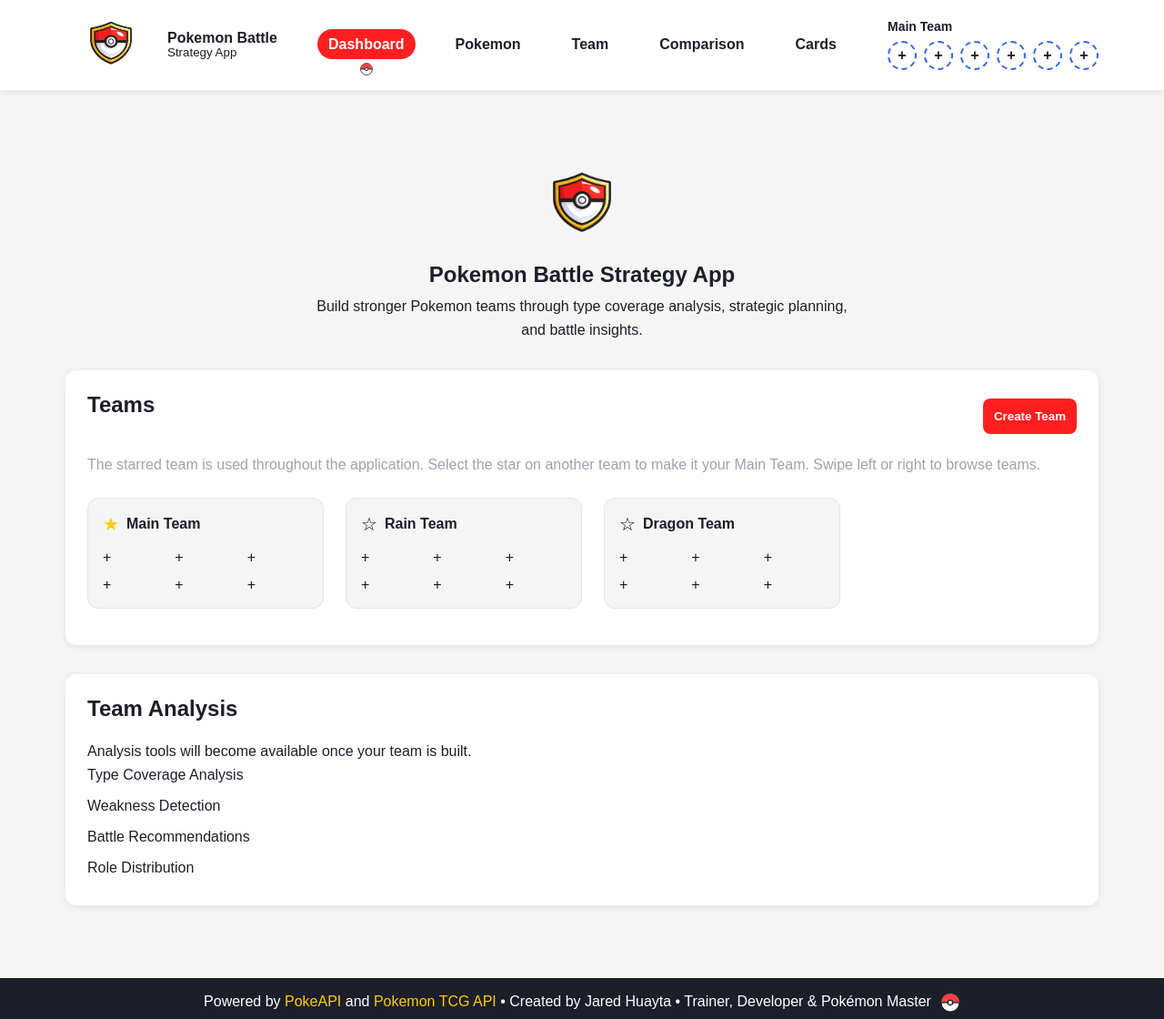
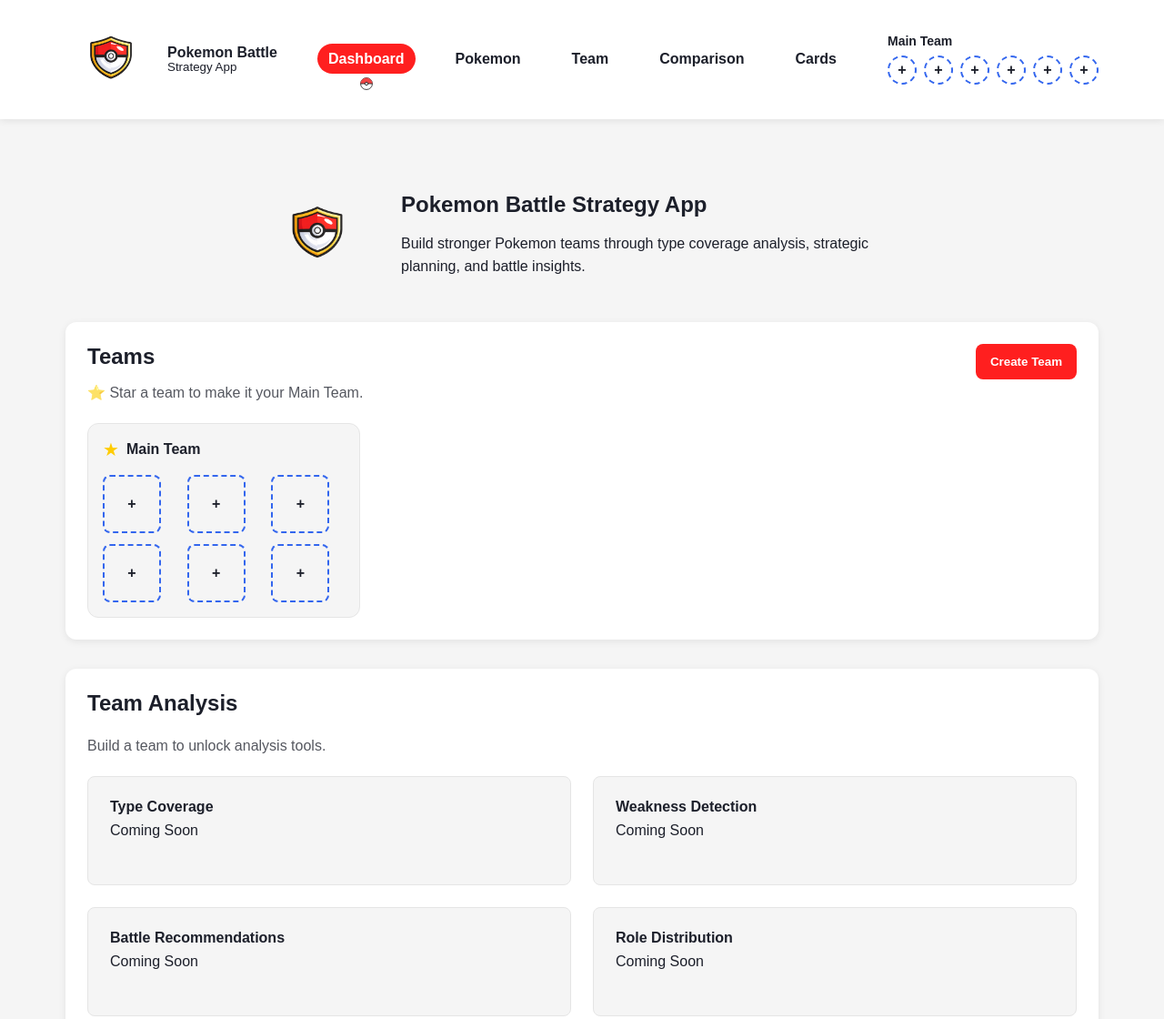
Before and after one commit to itsmejared/pokemon-battle-strategy, a website built with Vite: page src/index.html in a window 1280 px wide. Shown: the top 1120 px of the page at 91% size. Built offline with nearby package versions, Linux system fonts and the light colour scheme.

Commit message:
dashboard v2

```diff
--- a/src/css/style.css
+++ b/src/css/style.css
@@ -1,4 +1,28 @@
-@import "./variables.css";
+:root {
+  --color-primary: #ff1f1f;
+  --color-secondary: #3366ee;
+  --color-accent: #ffcc00;
+  --color-white: #ffffff;
+  --color-dark: #1c1f2a;
+  --color-gray-100: #f5f5f5;
+  --color-gray-200: #e5e5e5;
+  --color-gray-400: #9ca3af;
+  --max-width: 1200px;
+  --radius-sm: 8px;
+  --radius-md: 12px;
+  --radius-lg: 20px;
+  --shadow-sm: 0 2px 8px rgb(0 0 0 / 8%);
+  --shadow-md: 0 4px 16px rgb(0 0 0 / 12%);
+  --space-xs: 0.5rem;
+  --space-sm: 1rem;
+  --space-md: 1.5rem;
+  --space-lg: 2rem;
+  --space-xl: 3rem;
+}
+
+/* =====================
+   RESET
+===================== */
 
 * {
   margin: 0;
@@ -11,17 +35,17 @@ html {
 }
 
 body {
-  font-family: Arial, Helvetica, sans-serif;
-  background-color: var(--color-gray-100);
-  color: var(--color-dark);
   min-height: 100vh;
   display: flex;
   flex-direction: column;
+  font-family: Arial, Helvetica, sans-serif;
+  color: var(--color-dark);
+  background-color: var(--color-gray-100);
 }
 
 img {
+  display: block;
   max-width: 100%;
-  display: block;
 }
 
 a {
@@ -37,10 +61,43 @@ ul {
   flex: 1;
 }
 
+/* =====================
+   LAYOUT
+===================== */
+
 .container {
   width: min(100%, var(--max-width));
-  margin: 0 auto;
+  margin-inline: auto;
   padding: var(--space-lg);
+}
+
+.card {
+  background-color: var(--color-white);
+  border-radius: var(--radius-md);
+  box-shadow: var(--shadow-sm);
+}
+
+.panel {
+  padding: var(--space-md);
+}
+
+.section-title {
+  margin-bottom: var(--space-md);
+}
+
+/* =====================
+   REUSABLE
+===================== */
+
+.pokemon-slot {
+  width: 64px;
+  height: 64px;
+  display: flex;
+  align-items: center;
+  justify-content: center;
+  border: 2px dashed var(--color-secondary);
+  border-radius: var(--radius-sm);
+  font-weight: 700;
 }
 
 /* =====================
@@ -53,9 +110,6 @@ ul {
 }
 
 .header-container {
-  width: min(100%, var(--max-width));
-  margin: 0 auto;
-  padding: var(--space-sm) var(--space-lg);
   display: flex;
   align-items: center;
   justify-content: space-between;
@@ -75,8 +129,9 @@ ul {
 .logo-text {
   display: flex;
   flex-direction: column;
+
+  line-height: 1.1;
   font-weight: 700;
-  line-height: 1.1;
 }
 
 .logo-text small {
@@ -85,21 +140,21 @@ ul {
 
 .menu-toggle {
   display: none;
+  width: 40px;
+  height: 40px;
+  border: none;
+  background: none;
+  cursor: pointer;
   flex-direction: column;
   justify-content: center;
   gap: 5px;
-  width: 40px;
-  height: 40px;
-  background: none;
-  border: none;
-  cursor: pointer;
 }
 
 .menu-toggle span {
   width: 24px;
   height: 3px;
+  border-radius: 999px;
   background-color: var(--color-dark);
-  border-radius: 999px;
   transition: all 0.3s ease;
 }
 
@@ -131,8 +186,7 @@ ul {
     transform 0.2s ease;
 }
 
-.main-nav a:hover,
-.main-nav a:active {
+.main-nav a:hover {
   background-color: var(--color-primary);
   color: var(--color-white);
   transform: translateY(-2px);
@@ -152,8 +206,8 @@ ul {
   width: 14px;
   height: 14px;
   background-image: url("/images/pokeball.svg");
+  background-repeat: no-repeat;
   background-size: contain;
-  background-repeat: no-repeat;
 }
 
 .team-preview {
@@ -172,36 +226,10 @@ ul {
   gap: 0.5rem;
 }
 
-.team-slot {
+.team-preview .pokemon-slot {
   width: 32px;
   height: 32px;
   border-radius: 50%;
-  border: 2px dashed var(--color-secondary);
-  display: flex;
-  align-items: center;
-  justify-content: center;
-  font-weight: bold;
-  flex-shrink: 0;
-}
-
-.team-pokemon-grid {
-  display: grid;
-  grid-template-columns: repeat(3, 1fr);
-  gap: 0.75rem;
-}
-
-.team-pokemon-grid .team-slot {
-  width: 64px;
-  height: 64px;
-  border-radius: var(--radius-sm);
-}
-
-/* =====================
-   HERO
-===================== */
-.hero-logo {
-  width: 140px;
-  margin: 0 auto 1rem;
 }
 
 /* =====================
@@ -209,101 +237,90 @@ ul {
 ===================== */
 
 .dashboard {
-  padding: 3rem 1rem;
+  padding: var(--space-xl) var(--space-sm);
 }
 
-.dashboard-header {
-  text-align: center;
-  margin-bottom: 2rem;
+.hero {
+  display: flex;
+  align-items: center;
+  justify-content: center;
+  gap: var(--space-lg);
+  margin-bottom: var(--space-xl);
 }
 
-.dashboard-header h1 {
-  margin-bottom: 0.5rem;
+.hero-logo {
+  width: 120px;
+  flex-shrink: 0;
 }
 
-.dashboard-header p {
-  max-width: 600px;
-  margin: 0 auto;
+.hero-content {
+  max-width: 550px;
+}
+
+.hero-content h1 {
+  margin-bottom: var(--space-sm);
+}
+
+.hero-content p {
   line-height: 1.6;
 }
 
 .dashboard-grid {
-  display: grid;
+  display: flex;
+  flex-direction: column;
   gap: var(--space-lg);
 }
 
-.dashboard-card {
-  background-color: var(--color-white);
-  border-radius: var(--radius-md);
-  padding: var(--space-md);
-  box-shadow: var(--shadow-sm);
-}
-
-.dashboard-card h2 {
-  margin-bottom: var(--space-md);
-}
-
 .dashboard-button {
-  display: block;
-  padding: 0.75rem;
+  padding: 0.75rem 1rem;
   border: none;
   border-radius: var(--radius-sm);
   background-color: var(--color-primary);
   color: var(--color-white);
-  text-align: center;
   font-weight: 600;
   cursor: pointer;
-  transition: opacity 0.2s ease;
 }
 
 .dashboard-button:hover {
   opacity: 0.9;
 }
 
-.coming-soon-list li {
-  padding: 0.5rem 0;
-}
-
 /* =====================
    TEAMS
 ===================== */
+
 .teams-header {
   display: flex;
   justify-content: space-between;
-  align-items: center;
-  margin-bottom: var(--space-sm);
+  align-items: flex-start;
+  margin-bottom: var(--space-md);
 }
 
 .teams-help {
-  color: var(--color-gray-400);
-  line-height: 1.5;
-  margin-bottom: var(--space-md);
-  overflow-wrap: break-word;
+  margin-top: -0.5rem;
+  opacity: 0.75;
 }
 
 .teams-carousel {
   display: flex;
   gap: var(--space-md);
   overflow-x: auto;
-  padding-bottom: var(--space-sm);
+  scroll-behavior: smooth;
+  scroll-snap-type: x proximity;
+  scrollbar-width: none;
 }
 
 .teams-carousel::-webkit-scrollbar {
-  height: 8px;
-}
-
-.teams-carousel::-webkit-scrollbar-thumb {
-  background: var(--color-gray-400);
-  border-radius: 999px;
+  display: none;
 }
 
 .team-card {
-  width: 260px;
+  flex: 0 0 300px;
   background-color: var(--color-gray-100);
   border: 1px solid var(--color-gray-200);
   border-radius: var(--radius-md);
   padding: var(--space-sm);
-  flex-shrink: 0;
+  scroll-snap-align: start;
 }
 
 .team-card-header {
@@ -328,25 +345,52 @@ ul {
   color: var(--color-accent);
 }
 
+.team-pokemon-grid {
+  display: grid;
+  grid-template-columns: repeat(3, 1fr);
+  gap: 0.75rem;
+}
+
+/* =====================
+   ANALYSIS
+===================== */
+
+.analysis-help {
+  margin-bottom: var(--space-md);
+  opacity: 0.75;
+}
+
+.analysis-grid {
+  display: grid;
+  grid-template-columns: repeat(2, 1fr);
+  gap: var(--space-md);
+}
+
+.analysis-card {
+  min-height: 120px;
+  padding: var(--space-md);
+  border: 1px solid var(--color-gray-200);
+  border-radius: var(--radius-sm);
+  background-color: var(--color-gray-100);
+}
+
+.analysis-card h3 {
+  margin-bottom: 0.5rem;
+  font-size: 1rem;
+}
+
 /* =====================
    FOOTER
 ===================== */
 
 .site-footer {
+  margin-top: auto;
   background-color: var(--color-dark);
   color: var(--color-white);
-  margin-top: auto;
 }
 
 .footer-container {
-  width: min(100%, var(--max-width));
-  margin: 0 auto;
-  padding: var(--space-sm);
   text-align: center;
-}
-
-.footer-container p {
-  margin-bottom: 0.9rem;
 }
 
 .footer-container a {
@@ -354,11 +398,11 @@ ul {
 }
 
 .footer-pokeball {
+  display: inline-block;
   width: 22px;
   height: 22px;
-  display: inline-block;
+  margin-left: 0.35rem;
   vertical-align: middle;
-  margin-left: 0.35rem;
   transition: transform 0.3s ease;
 }
 
@@ -371,9 +415,12 @@ ul {
 ===================== */
 
 @media (max-width: 768px) {
+  .container {
+    padding: var(--space-sm);
+  }
+
   .header-container {
     flex-wrap: wrap;
-    justify-content: space-between;
   }
 
   .menu-toggle {
@@ -385,13 +432,6 @@ ul {
     width: 100%;
   }
 
-  .main-nav a.active::after {
-    left: -22px;
-    bottom: 50%;
-
-    transform: translateY(50%);
-  }
-
   .main-nav.open {
     display: block;
   }
@@ -399,8 +439,14 @@ ul {
   .main-nav ul {
     flex-direction: column;
     align-items: center;
-    gap: 1rem;
-    padding-top: 1rem;
+    gap: var(--space-sm);
+    padding-top: var(--space-sm);
+  }
+
+  .main-nav a.active::after {
+    left: -22px;
+    bottom: 50%;
+    transform: translateY(50%);
   }
 
   .team-preview {
@@ -408,25 +454,28 @@ ul {
   }
 
   .dashboard {
-    padding: 1.5rem 0.5rem;
+    padding: var(--space-md) 0;
   }
 
-  .dashboard-grid {
-    grid-template-columns: 1fr;
+  .hero {
+    flex-direction: column;
+    text-align: center;
   }
 
-  .teams-header {
-    flex-direction: column;
-    align-items: flex-start;
-    gap: 1rem;
+  .hero-logo {
+    width: 100px;
   }
 
   .team-card {
-    width: 220px;
+    flex: 0 0 85%;
   }
 
-  .team-pokemon-grid .team-slot {
+  .pokemon-slot {
     width: 48px;
     height: 48px;
   }
+
+  .analysis-grid {
+    grid-template-columns: 1fr;
+  }
 }
--- a/src/css/variables.css
+++ /dev/null
@@ -1,32 +0,0 @@
-:root {
-  /* Brand */
-  --color-primary: #ff1f1f;
-  --color-secondary: #3366ee;
-  --color-accent: #ffcc00;
-
-  /* Neutrals */
-  --color-white: #ffffff;
-  --color-dark: #1c1f2a;
-  --color-gray-100: #f5f5f5;
-  --color-gray-200: #e5e5e5;
-  --color-gray-400: #9ca3af;
-
-  /* Layout */
-  --max-width: 1200px;
-
-  /* Radius */
-  --radius-sm: 8px;
-  --radius-md: 12px;
-  --radius-lg: 20px;
-
-  /* Shadow */
-  --shadow-sm: 0 2px 8px rgba(0, 0, 0, 0.08);
-  --shadow-md: 0 4px 16px rgba(0, 0, 0, 0.12);
-
-  /* Spacing */
-  --space-xs: 0.5rem;
-  --space-sm: 1rem;
-  --space-md: 1.5rem;
-  --space-lg: 2rem;
-  --space-xl: 3rem;
-}
--- a/src/index.html
+++ b/src/index.html
@@ -3,12 +3,9 @@
   <head>
     <meta charset="UTF-8" />
     <meta name="viewport" content="width=device-width, initial-scale=1.0" />
-
     <title>Pokemon Battle Strategy App</title>
-
     <link rel="icon" href="/images/favicon.ico" />
     <link rel="stylesheet" href="/css/style.css" />
-
     <script type="module" src="/js/main.js"></script>
   </head>
 
@@ -18,69 +15,34 @@
     <main class="page-content">
       <section class="dashboard">
         <div class="container">
-          <div class="dashboard-header">
+          <header class="hero">
             <img src="/images/logo.png" alt="Pokemon Battle Strategy App" class="hero-logo" />
-
+            <div class="hero-content">
               <h1>Pokemon Battle Strategy App</h1>
-
               <p>
                 Build stronger Pokemon teams through type coverage analysis, strategic planning, and
                 battle insights.
               </p>
             </div>
+          </header>
 
           <div class="dashboard-grid">
-            <section class="dashboard-card teams-overview">
+            <section class="card panel teams-overview">
               <div class="teams-header">
-                <h2>Teams</h2>
-
+                <div>
+                  <h2 class="section-title">Teams</h2>
+                  <p class="teams-help">⭐ Star a team to make it your Main Team.</p>
+                </div>
                 <button class="dashboard-button">Create Team</button>
               </div>
-
-              <p class="teams-help">
-                The starred team is used throughout the application. Select the star on another team
-                to make it your Main Team. Swipe left or right to browse teams.
-              </p>
 
               <div class="teams-carousel">
                 <article class="team-card">
                   <div class="team-card-header">
-                    <button class="team-star active" title="Main Team">★</button>
-
+                    <button class="team-star active">★</button>
                     <h3>Main Team</h3>
                   </div>
 
-                  <div class="team-pokemon-grid">
-                    <div class="pokemon-slot" title="Empty">+</div>
-                    <div class="pokemon-slot" title="Empty">+</div>
-                    <div class="pokemon-slot" title="Empty">+</div>
-                    <div class="pokemon-slot" title="Empty">+</div>
-                    <div class="pokemon-slot" title="Empty">+</div>
-                    <div class="pokemon-slot" title="Empty">+</div>
-                  </div>
-                </article>
-
-                <article class="team-card">
-                  <div class="team-card-header">
-                    <button class="team-star" title="Set as Main Team">☆</button>
-                    <h3>Rain Team</h3>
-                  </div>
-
-                  <div class="team-pokemon-grid">
-                    <div class="pokemon-slot">+</div>
-                    <div class="pokemon-slot">+</div>
-                    <div class="pokemon-slot">+</div>
-                    <div class="pokemon-slot">+</div>
-                    <div class="pokemon-slot">+</div>
-                    <div class="pokemon-slot">+</div>
-                  </div>
-                </article>
-
-                <article class="team-card">
-                  <div class="team-card-header">
-                    <button class="team-star" title="Set as Main Team">☆</button>
-                    <h3>Dragon Team</h3>
-                  </div>
                   <div class="team-pokemon-grid">
                     <div class="pokemon-slot">+</div>
                     <div class="pokemon-slot">+</div>
@@ -93,15 +55,30 @@
               </div>
             </section>
 
-            <section class="dashboard-card">
-              <h2>Team Analysis</h2>
-              <p>Analysis tools will become available once your team is built.</p>
-              <ul class="coming-soon-list">
-                <li>Type Coverage Analysis</li>
-                <li>Weakness Detection</li>
-                <li>Battle Recommendations</li>
-                <li>Role Distribution</li>
-              </ul>
+            <section class="card panel">
+              <h2 class="section-title">Team Analysis</h2>
+              <p class="analysis-help">Build a team to unlock analysis tools.</p>
+              <div class="analysis-grid">
+                <article class="analysis-card">
+                  <h3>Type Coverage</h3>
+                  <p>Coming Soon</p>
+                </article>
+
+                <article class="analysis-card">
+                  <h3>Weakness Detection</h3>
+                  <p>Coming Soon</p>
+                </article>
+
+                <article class="analysis-card">
+                  <h3>Battle Recommendations</h3>
+                  <p>Coming Soon</p>
+                </article>
+
+                <article class="analysis-card">
+                  <h3>Role Distribution</h3>
+                  <p>Coming Soon</p>
+                </article>
+              </div>
             </section>
           </div>
         </div>
--- a/src/public/partials/footer.html
+++ b/src/public/partials/footer.html
@@ -1,12 +1,19 @@
 <footer class="site-footer">
-  <div class="footer-container">
+  <div class="container footer-container">
     <p>
       Powered by
-      <a href="https://pokeapi.co/" target="_blank">PokeAPI</a>
+
+      <a href="https://pokeapi.co" target="_blank" rel="noopener noreferrer"> PokeAPI </a>
+
       and
-      <a href="https://pokemontcg.io/" target="_blank">Pokemon TCG API</a>
+
+      <a href="https://pokemontcg.io" target="_blank" rel="noopener noreferrer">
+        Pokemon TCG API
+      </a>
+
       • Created by Jared Huayta • Trainer, Developer & Pokémon Master
-      <img src="/images/pokeball.svg" alt="Pokeball" class="footer-pokeball" />
+
+      <img src="/images/pokeball.svg" alt="" class="footer-pokeball" />
     </p>
   </div>
 </footer>
--- a/src/public/partials/header.html
+++ b/src/public/partials/header.html
@@ -1,5 +1,5 @@
 <header class="site-header">
-  <div class="header-container">
+  <div class="container header-container">
     <a href="/" class="logo-link">
       <img src="/images/logo.png" alt="Pokemon Battle Strategy App" class="logo" />
 
@@ -9,7 +9,7 @@
       </span>
     </a>
 
-    <button class="menu-toggle" aria-label="Toggle menu">
+    <button class="menu-toggle" aria-label="Open Navigation">
       <span></span>
       <span></span>
       <span></span>
@@ -17,25 +17,39 @@
 
     <nav class="main-nav">
       <ul>
-        <li><a href="/">Dashboard</a></li>
-        <li><a href="/pokemon/">Pokemon</a></li>
-        <li><a href="/team/">Team</a></li>
-        <li><a href="/comparison/">Comparison</a></li>
-        <li><a href="/cards/">Cards</a></li>
+        <li>
+          <a href="/" class="active"> Dashboard </a>
+        </li>
+
+        <li>
+          <a href="/pokemon/"> Pokemon </a>
+        </li>
+
+        <li>
+          <a href="/team/"> Team </a>
+        </li>
+
+        <li>
+          <a href="/comparison/"> Comparison </a>
+        </li>
+
+        <li>
+          <a href="/cards/"> Cards </a>
+        </li>
       </ul>
     </nav>
 
-    <section class="team-preview">
-      <span class="team-label">Main Team</span>
+    <div class="team-preview">
+      <span class="team-label"> Main Team </span>
 
       <div class="team-slots">
-        <div class="team-slot">+</div>
-        <div class="team-slot">+</div>
-        <div class="team-slot">+</div>
-        <div class="team-slot">+</div>
-        <div class="team-slot">+</div>
-        <div class="team-slot">+</div>
+        <div class="pokemon-slot">+</div>
+        <div class="pokemon-slot">+</div>
+        <div class="pokemon-slot">+</div>
+        <div class="pokemon-slot">+</div>
+        <div class="pokemon-slot">+</div>
+        <div class="pokemon-slot">+</div>
       </div>
-    </section>
+    </div>
   </div>
 </header>
```
Also changed, not shown: src/cards/index.html (+13 -4 lines), src/comparison/index.html (+13 -4 lines), src/pokemon/index.html (+13 -4 lines), src/team/index.html (+13 -4 lines). Lines whose indentation alone changed are shown as unchanged.
